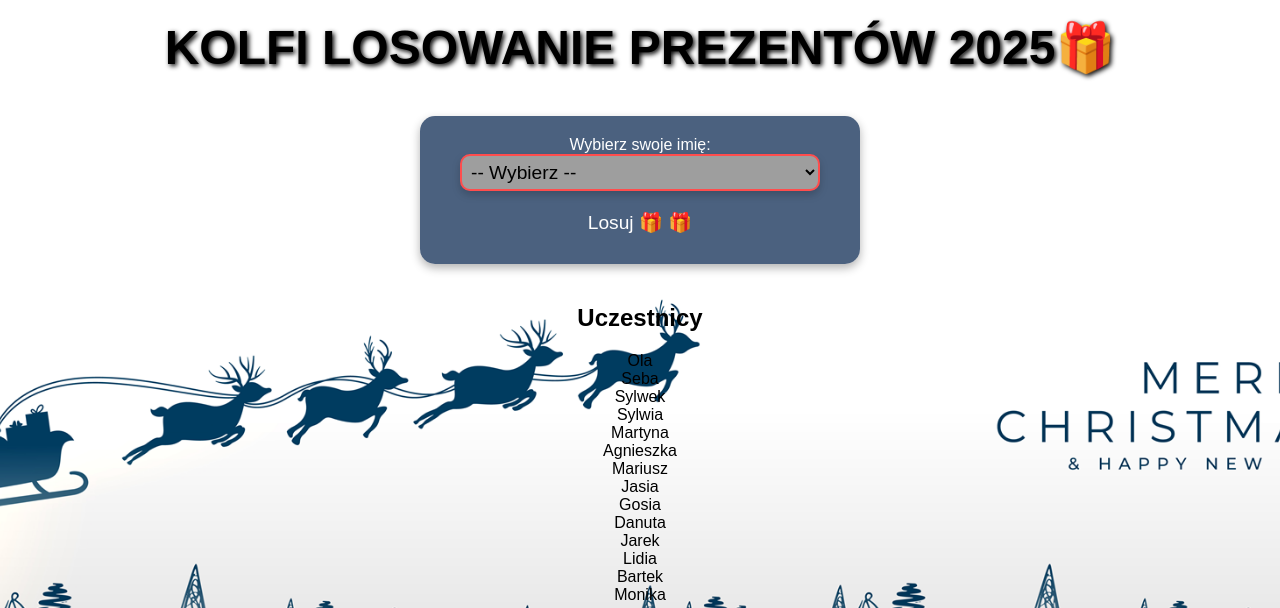
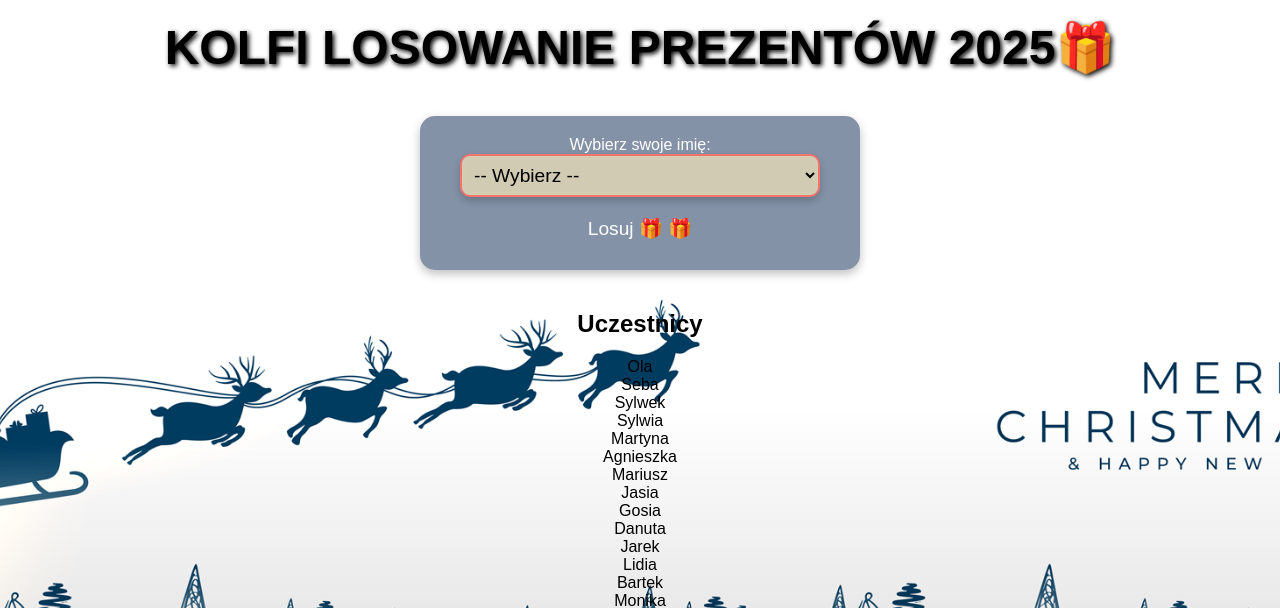
Before and after one commit to Wasett/-wi-ta-Kolfi, a Flask app: page / in a window 1280 px wide. Shown: the top 608 px of the page. Run offline with Flask 3, Linux system fonts and the light colour scheme; grey boxes are pictures that could not be loaded.

Commit message:
Update style.css

```diff
--- a/static/style.css
+++ b/static/style.css
@@ -25,63 +25,62 @@ h1 {
     text-shadow: 2px 2px 5px #000;
 }
 
-/* Panel losowania – kolor inspirowany sańkami Mikołaja, przezroczysty tło */
+/* Panel losowania – bardziej przezroczysty + efekt szkła */
 #draw-panel {
     margin: 40px auto;
     padding: 20px;
-    background-color: rgba(30, 58, 95, 0.8);  /* #1E3A5F (kolor sań) + przezroczystość */
+    background-color: rgba(30, 58, 95, 0.55);
     border-radius: 15px;
     width: 90%;
     max-width: 400px;
-    box-shadow: 0 4px 10px rgba(0,0,0,0.3);
+    box-shadow: 0 4px 10px rgba(0,0,0,0.25);
     color: #fff;
+    backdrop-filter: blur(6px);
 }
 
-/* Świąteczne tło dla rozwijanej listy */
+/* Lista rozwijana – półprzezroczysta i elegancka */
 #participant {
     font-size: 1.2em;
-    padding: 5px;
+    padding: 8px;
     width: 90%;
-    background: linear-gradient(145deg, #ffefc5, #ffe0b3); /* jasny złoty gradient */
-    border: 2px solid #ff4d4d; /* czerwone obramowanie */
+    background: rgba(255, 239, 197, 0.75);
+    border: 2px solid rgba(255, 77, 77, 0.7);
     border-radius: 10px;
     color: #000;
     box-shadow: 0 4px 8px rgba(0,0,0,0.2);
-    background-image: url('images/christmas_icons.png'); /* małe świąteczne ikony w tle */
-    background-repeat: repeat;
-    background-size: 30px 30px;
+    backdrop-filter: blur(3px);
     margin: 0 auto;
 }
 
 #participant option {
-    background-color: #fff7e6;
+    background-color: rgba(255,247,230,0.9);
     color: #000;
 }
 
-/* Styl przycisku „Losuj” – tło takie jak kolor tła strony (transparentny efekt) */
+/* Styl przycisku „Losuj” – tło transparentne */
 #draw-panel button {
     margin-top: 10px;
     font-size: 1.2em;
     padding: 10px 20px;
     border: none;
     border-radius: 10px;
-    background-color: transparent;   /* tło jak tła strony */
-    color: #fff;                       /* tekst w kolorze tła strony – tutaj biały */
+    background-color: transparent;
+    color: #fff;
     cursor: pointer;
     transition: transform 0.3s ease, box-shadow 0.3s ease, background-color 0.3s ease;
 }
 
 #draw-panel button::after {
-    content: " 🎁";  /* emoji prezentu po prawej */
+    content: " 🎁";
 }
 
 #draw-panel button:hover {
-    background-color: rgba(255,255,255,0.2);  /* lekki efekt tła po najechaniu */
+    background-color: rgba(255,255,255,0.2);
     transform: scale(1.1);
     box-shadow: 0 8px 20px rgba(0, 0, 0, 0.3);
 }
 
-/* Lista uczestników — bez kropek */
+/* Lista uczestników */
 ul.participants,
 #participants-list {
     list-style: none;
@@ -102,7 +101,7 @@ ul.participants li,
     color: #000;
 }
 
-/* Styl dla napisu „wylosowałeś” z animacją */
+/* Efekt „wylosowałeś” */
 .draw-result {
     font-size: 3em;
     color: black;
@@ -114,36 +113,15 @@ ul.participants li,
 }
 
 @keyframes reveal {
-    0% {
-        opacity: 0;
-        transform: scale(0.5) rotate(-10deg);
-        color: #a00;
-    }
-    50% {
-        opacity: 1;
-        transform: scale(1.2) rotate(2deg);
-        color: #000;
-    }
-    100% {
-        opacity: 1;
-        transform: scale(1);
-        color: #000;
-    }
+    0% { opacity: 0; transform: scale(0.5) rotate(-10deg); color: #a00; }
+    50% { opacity: 1; transform: scale(1.2) rotate(2deg); color: #000; }
+    100% { opacity: 1; transform: scale(1); color: #000; }
 }
 
 @keyframes sparkle {
-    0% {
-        transform: scale(1);
-        text-shadow: 0 0 0px #fff;
-    }
-    50% {
-        transform: scale(1.2);
-        text-shadow: 0 0 15px #fffa;
-    }
-    100% {
-        transform: scale(1);
-        text-shadow: 0 0 5px #fff;
-    }
+    0% { transform: scale(1); text-shadow: 0 0 0px #fff; }
+    50% { transform: scale(1.2); text-shadow: 0 0 15px #fffa; }
+    100% { transform: scale(1); text-shadow: 0 0 5px #fff; }
 }
 
 #snow-container {
```
